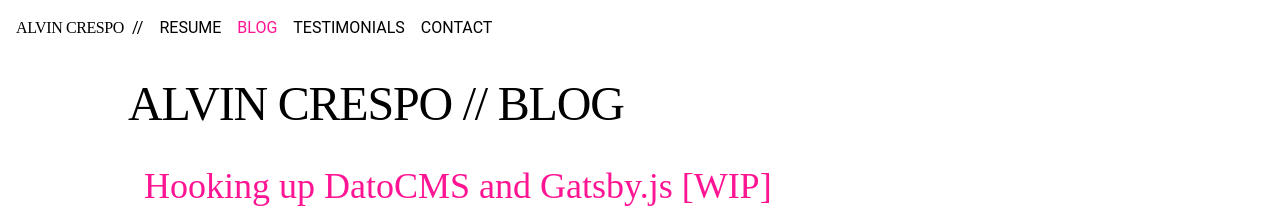
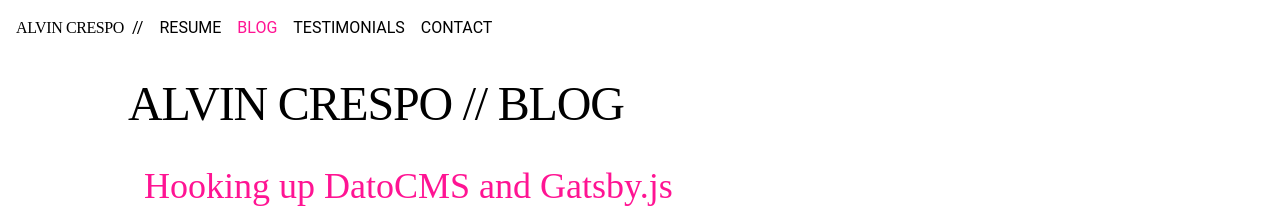
Before and after one commit to alvincrespo/blog, a Gatsby site: page / in a window 1280 px wide. Shown: the top 217 px of the page. Built offline with nearby package versions, Linux system fonts and the light colour scheme; Gatsby itself is replaced by a stand-in of ours.

Commit message:
remove wip from title

```diff
--- a/content/blog/hookingup-datocms-gatsby/index.md
+++ b/content/blog/hookingup-datocms-gatsby/index.md
@@ -1,5 +1,5 @@
 ---
-title: Hooking up DatoCMS and Gatsby.js [WIP]
+title: Hooking up DatoCMS and Gatsby.js
 date: "2020-07-27T06:54:00.000Z"
 description:
 tags: gatsbyjs,datocms,jamstack,javascript
```
